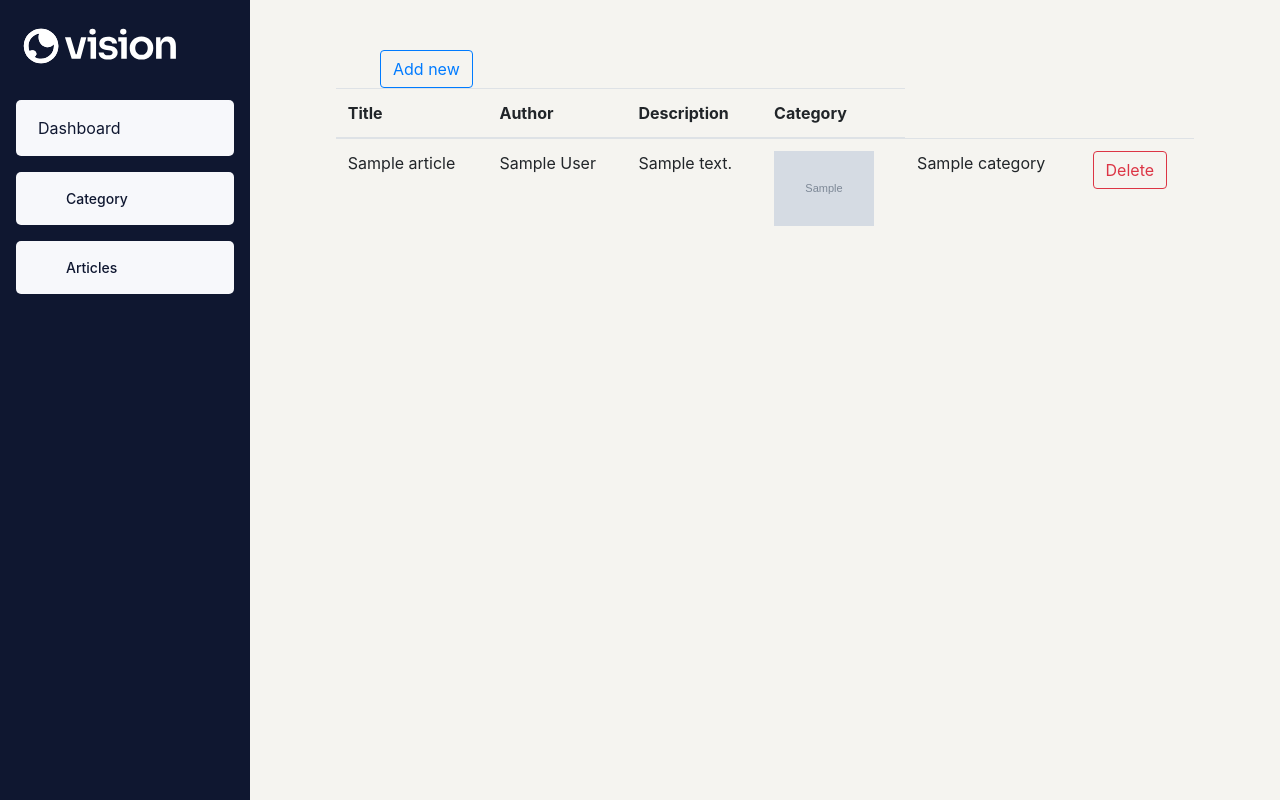
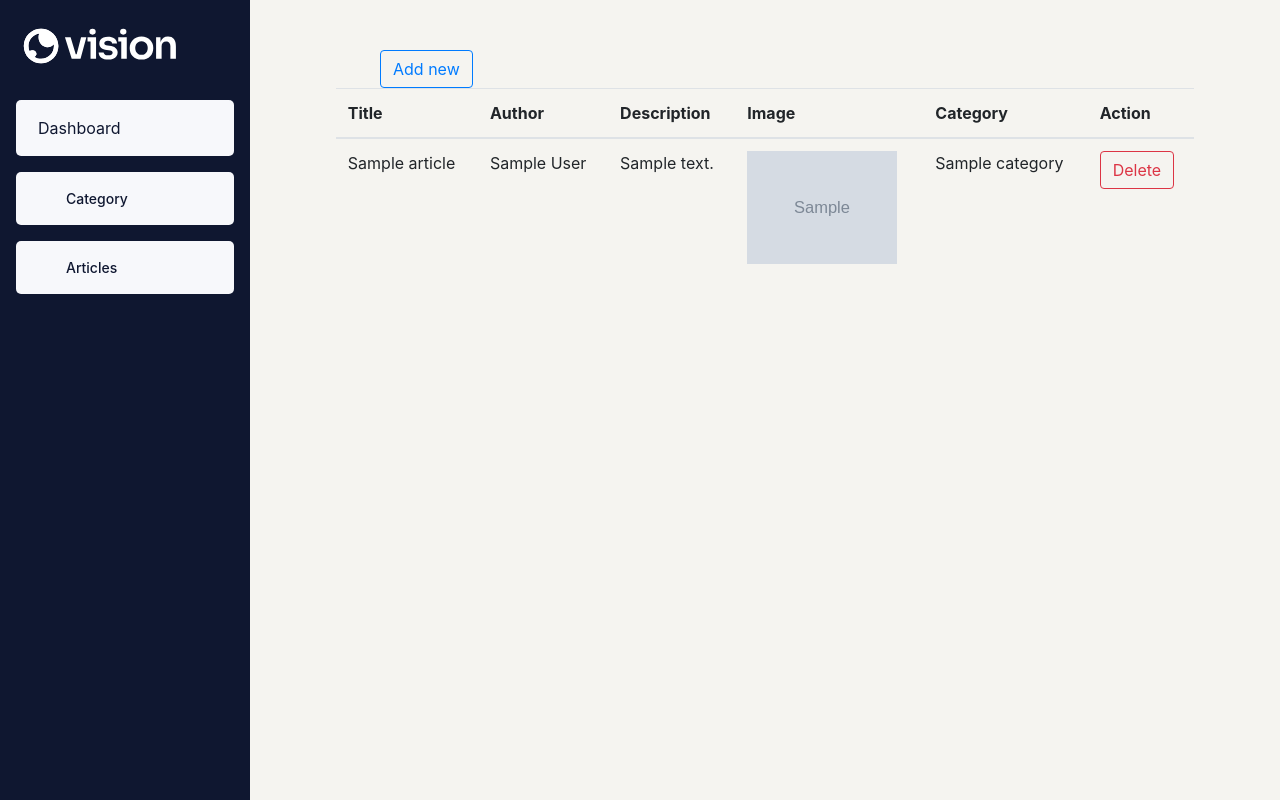
Before and after one commit to PremPatel7548/newsPages_nodeJs, a Node server app: page /article in a window 1280 px wide. Shown: the part 60-860 px from the top of the page. Run offline with Node 20, Linux system fonts and the light colour scheme; tables that the repository leaves empty hold one stand-in row (values such as "Sample post"); grey boxes marked "Sample" are stand-in pictures; some libraries are stand-ins or nearby versions.

Commit message:
set changes

```diff
--- a/server.js
+++ b/server.js
@@ -39,5 +39,5 @@ var upload = multer({
 }).single("image");
 
 app.listen(port,()=>{
-    console.log(`Server running on port no ${port}`);
+    console.log(`Server running on port no http://localhost:${port}`);
 });
--- a/src/routers/routes.js
+++ b/src/routers/routes.js
@@ -7,7 +7,7 @@ const multer = require('multer');
 
 var storage = multer.diskStorage({
     destination:function(req,file,res){
-        res(null,"D:/News_Page2/public/uploads");
+        res(null,"../newsPages_nodeJs/public/uploads");
     },
     filename:function(req,file,res){
         res(null,Date.now()+path.extname(file.originalname));
--- a/views/adminArticle.hbs
+++ b/views/adminArticle.hbs
@@ -76,8 +76,9 @@
           <th> Title </th>
           <th> Author </th>
           <th> Description </th>
-          {{!-- <th> Image </th> --}}
+          <th> Image </th>
           <th> Category </th>
+          <th>Action</th>
         </tr>
       </thead>
       <tbody>
@@ -86,7 +87,7 @@
           <td> {{title}} </td>
           <td> {{author}} </td>
           <td> {{description}} </td>
-          <td> <img src="/uploads/{{image}}" width="100px"> </td>
+          <td> <img src="/uploads/{{image}}" width="150px"> </td>
           <td>
               {{category_id.name}}
             </td>
```
Also changed, not shown: 1 other file.
